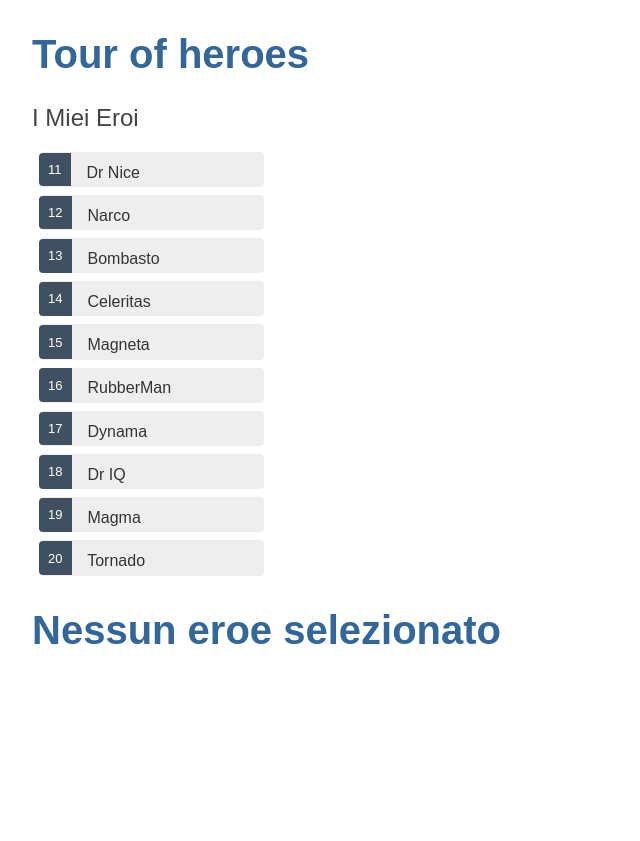
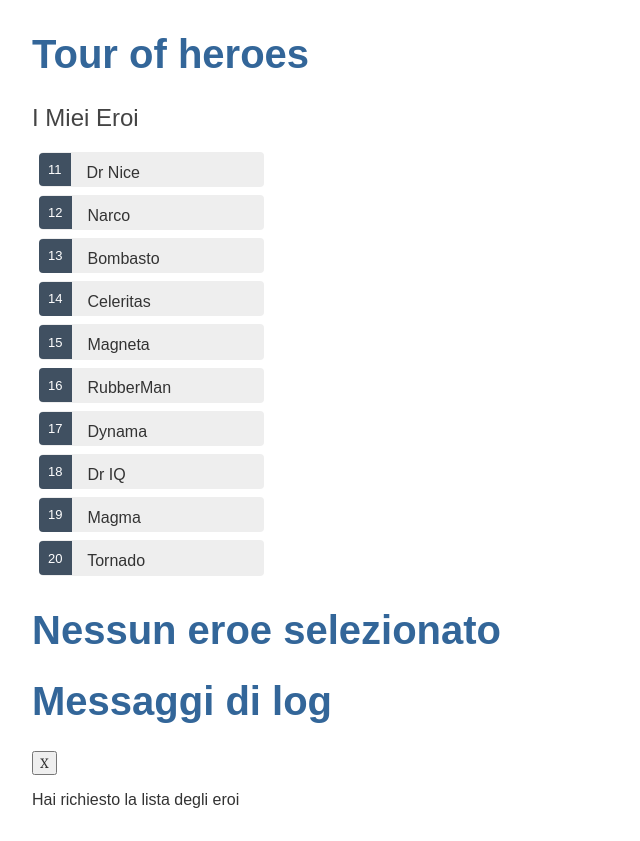
Before and after one commit to MatteoScaratti/tour-of-heroes, an Angular app: page / in a window 1280 px wide. Shown: the whole page, without its empty margins (0-640 px from the left). Before the commit the page ends 800 px from the top, so only its background shows below. Built offline with nearby package versions, Linux system fonts and the light colour scheme.

Commit message:
Quarta lezione

```diff
--- a/src/app/app.component.html
+++ b/src/app/app.component.html
@@ -1,2 +1,3 @@
 <h1>{{title}}</h1>
 <app-hero></app-hero>
+<app-messages></app-messages>
--- /dev/null
+++ b/src/app/hero.service.ts
@@ -0,0 +1,18 @@
+import { Injectable } from '@angular/core';
+import { HEROES } from './HEROES';
+import { Hero } from './Hero';
+import { Observable, of } from 'rxjs';
+import { MessageService } from './message.service';
+
+@Injectable({
+  providedIn: 'root'
+})
+export class HeroService {
+
+constructor(private _messageService: MessageService) { }
+
+  getHeroList(): Observable<Hero[]>{
+    this._messageService.postMessage("Hai richiesto la lista degli eroi");
+    return of(HEROES);
+  }
+}
--- a/src/app/hero/hero.component.ts
+++ b/src/app/hero/hero.component.ts
@@ -1,6 +1,8 @@
 import { Component, OnInit } from '@angular/core';
 import { Hero } from '../Hero';
 import { HEROES } from '../HEROES';
+import { HeroService } from '../hero.service';
+import { MessageService } from '../message.service';
 
 @Component({
   selector: 'app-hero',
@@ -8,16 +10,22 @@ import { HEROES } from '../HEROES';
   styleUrls: ['./hero.component.css']
 })
 export class HeroComponent implements OnInit {
-  heroList: Hero[] = HEROES;
+  heroList: Hero[] = [];
   selectedHero: Hero;
 
-  constructor() { }
+  constructor(private _heroService: HeroService,
+              private _messageService: MessageService) { }
 
   ngOnInit() {
-
+    this._heroService.getHeroList().subscribe(
+      (heroes: Hero[]) => {
+        this.heroList = heroes;
+      }
+    );
   }
 
   changeSelectedHero(hero: Hero){
+    this._messageService.postMessage("Hai selezionato l'eroe " + hero.name);
     this.selectedHero = hero;
   }
 
--- /dev/null
+++ b/src/app/message.service.ts
@@ -0,0 +1,23 @@
+import { Injectable } from '@angular/core';
+import { Observable, of } from 'rxjs';
+
+@Injectable({
+  providedIn: 'root'
+})
+export class MessageService {
+  messages: string[] = [];
+
+  constructor() { }
+
+  getMessages(): Observable<string[]>{
+    return of(this.messages);
+  }
+
+  postMessage(newMessage: string): void{
+    this.messages.push(newMessage);
+  }
+
+  deleteMessages(): void{
+    this.messages = [];
+  }
+}
--- /dev/null
+++ b/src/app/messages/messages.component.html
@@ -0,0 +1,8 @@
+<h1>Messaggi di log</h1>
+<button (click)="deleteMessages()">X</button>
+<div *ngIf="messages.length; else noMessageCase">
+  <p *ngFor="let message of messages">{{message}}</p>
+</div>
+<ng-template #noMessageCase>
+  <p style="color: red;">Non ci sono messaggi</p>
+</ng-template>
--- /dev/null
+++ b/src/app/messages/messages.component.ts
@@ -0,0 +1,31 @@
+import { Component, OnInit } from '@angular/core';
+import { MessageService } from '../message.service';
+
+@Component({
+  selector: 'app-messages',
+  templateUrl: './messages.component.html',
+  styleUrls: ['./messages.component.css']
+})
+export class MessagesComponent implements OnInit {
+  messages: string[] = [];
+
+  constructor(private _messageService: MessageService) { }
+
+  deleteMessages(){
+    this._messageService.deleteMessages();
+    this._messageService.getMessages().subscribe(
+      (list: string[]) => {
+        this.messages = list;
+      }
+    );
+  }
+
+  ngOnInit() {
+    this._messageService.getMessages().subscribe(
+      (list: string[]) => {
+        this.messages = list;
+      }
+    );
+  }
+
+}
```
Also changed, not shown: src/app/app.module.ts (+7 -2 lines), src/app/messages/messages.component.css (added).
